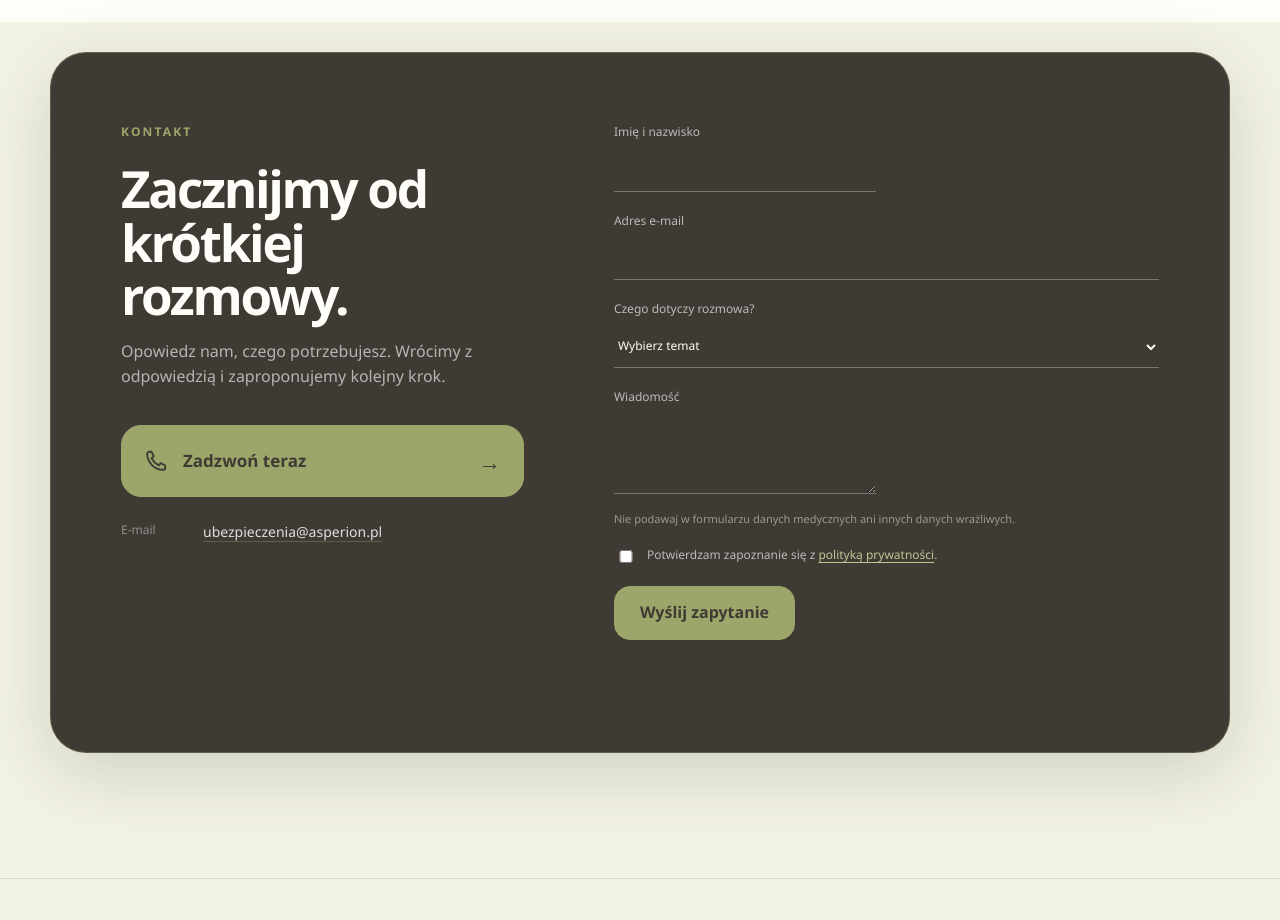
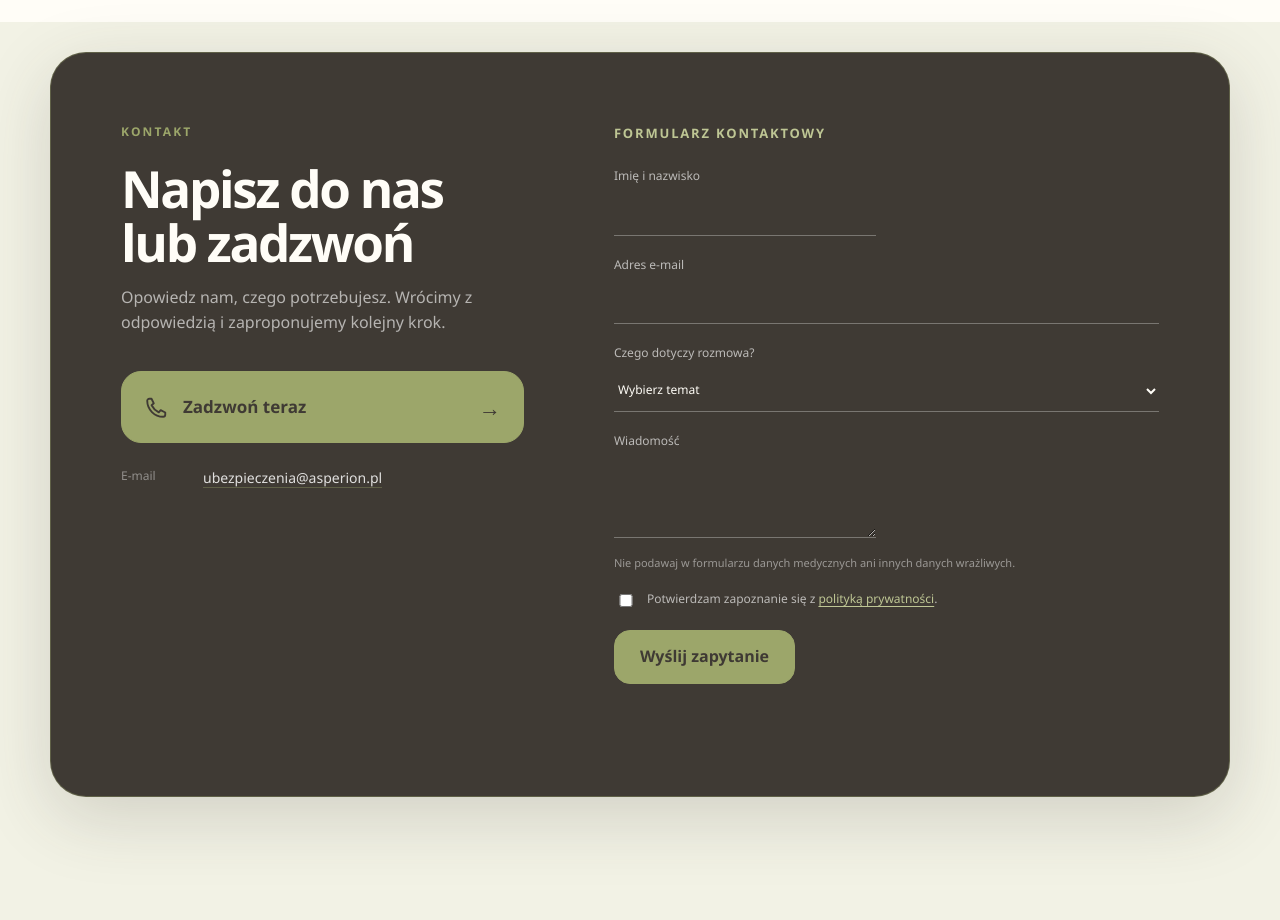
Before and after one commit to ukasshee/asperion, a website: page index.html in a window 1280 px wide. Shown: the part 3980-4900 px from the top of the page. Drawn offline with Linux system fonts and the light colour scheme.

Commit message:
Improve contact section copy

```diff
--- a/app.js
+++ b/app.js
@@ -11,7 +11,7 @@ const translations = {
     offer1Title: "Komunikacyjne", offer1Text: "OC, AC, NNW i assistance — ochrona kierowcy, pasażerów oraz pojazdu.", offer1Alt: "Oliwkowy samochód zaparkowany przed domem", offer2Title: "Majątkowe", offer2Text: "Ochrona domu, mieszkania, wyposażenia i odpowiedzialności w życiu prywatnym.", offer2Alt: "Oświetlony dom otoczony zielenią o zmierzchu", offer3Title: "Firmowe", offer3Text: "Ochrona majątku, pracowników, odpowiedzialności i ciągłości działania firmy.", offer3Alt: "Właściciele firmy omawiający plany przy stole", offer4Title: "Zdrowotne", offer4Text: "Dostęp do prywatnej opieki medycznej, specjalistów, badań i leczenia.", offer4Alt: "Lekarka podczas spokojnej konsultacji z pacjentką", learnMore: "Dowiedz się więcej <span>→</span>",
     processEyebrow: "JAK DZIAŁAMY", processTitle: "Prościej, niż myślisz.", processLead: "Bierzemy na siebie porównanie wariantów i formalności. Ty podejmujesz świadomą decyzję.", processCta: "Zacznij od rozmowy", step1Title: "Rozmowa", step1Text: "Poznajemy Twoją sytuację, cele i najważniejsze ryzyka.", step2Title: "Analiza", step2Text: "Porównujemy dostępne rozwiązania i wskazujemy różnice.", step3Title: "Decyzja", step3Text: "Wyjaśniamy warunki i pomagamy bezpiecznie przejść przez formalności.",
     aboutEyebrow: "ASPERION", aboutTitle: "Ubezpieczenia są złożone. Nasza rola to uczynić je zrozumiałymi.", aboutText1: "Łączymy znajomość rynku z indywidualnym podejściem. Patrzymy szerzej niż na samą cenę — liczy się zakres ochrony, wyłączenia i realne wsparcie wtedy, gdy jest potrzebne.", aboutText2: "Budujemy relacje oparte na zaufaniu, przejrzystości i odpowiedzialności.",
-    contactEyebrow: "KONTAKT", contactTitle: "Zacznijmy od krótkiej rozmowy.", contactLead: "Opowiedz nam, czego potrzebujesz. Wrócimy z odpowiedzią i zaproponujemy kolejny krok.", companyType: "Pośrednictwo Ubezpieczeniowe", addressLabel: "Adres", phoneLabel: "Telefon", callNow: "Zadzwoń teraz", formName: "Imię i nazwisko", formEmail: "Adres e-mail", formTopic: "Czego dotyczy rozmowa?", formChoose: "Wybierz temat", formMotor: "Ubezpieczenia komunikacyjne", formProperty: "Ubezpieczenia majątkowe", formHealth: "Ubezpieczenia zdrowotne", formBusiness: "Ubezpieczenia firmowe", formOther: "Inny temat", formMessage: "Wiadomość", formSensitive: "Nie podawaj w formularzu danych medycznych ani innych danych wrażliwych.", formConsent: "Potwierdzam zapoznanie się z <a href=\"privacy.html\">polityką prywatności</a>.", formSubmit: "Wyślij zapytanie", formSending: "Wysyłanie…", formSuccess: "Dziękujemy! Wiadomość została wysłana. Odpowiemy najszybciej, jak to możliwe.", formError: "Nie udało się wysłać wiadomości. Spróbuj ponownie lub napisz na ubezpieczenia@asperion.pl.", formRateLimit: "Wysłano zbyt wiele zapytań. Spróbuj ponownie za kilka minut.", rights: "Wszelkie prawa zastrzeżone.", privacy: "Polityka prywatności", cookies: "Cookies",
+    contactEyebrow: "KONTAKT", contactTitle: "Napisz do nas lub zadzwoń", contactLead: "Opowiedz nam, czego potrzebujesz. Wrócimy z odpowiedzią i zaproponujemy kolejny krok.", companyType: "Pośrednictwo Ubezpieczeniowe", addressLabel: "Adres", phoneLabel: "Telefon", callNow: "Zadzwoń teraz", formHeading: "Formularz kontaktowy", formName: "Imię i nazwisko", formEmail: "Adres e-mail", formTopic: "Czego dotyczy rozmowa?", formChoose: "Wybierz temat", formMotor: "Ubezpieczenia komunikacyjne", formProperty: "Ubezpieczenia majątkowe", formHealth: "Ubezpieczenia zdrowotne", formBusiness: "Ubezpieczenia firmowe", formOther: "Inny temat", formMessage: "Wiadomość", formSensitive: "Nie podawaj w formularzu danych medycznych ani innych danych wrażliwych.", formConsent: "Potwierdzam zapoznanie się z <a href=\"privacy.html\">polityką prywatności</a>.", formSubmit: "Wyślij zapytanie", formSending: "Wysyłanie…", formSuccess: "Dziękujemy! Wiadomość została wysłana. Odpowiemy najszybciej, jak to możliwe.", formError: "Nie udało się wysłać wiadomości. Spróbuj ponownie lub napisz na ubezpieczenia@asperion.pl.", formRateLimit: "Wysłano zbyt wiele zapytań. Spróbuj ponownie za kilka minut.", rights: "Wszelkie prawa zastrzeżone.", privacy: "Polityka prywatności", cookies: "Cookies",
     themeToLight: "Włącz jasny motyw", themeToDark: "Włącz ciemny motyw", title: "Asperion — ubezpieczenia dobrane do Ciebie", description: "Asperion — pośrednictwo ubezpieczeniowe dla osób, rodzin i firm."
   },
   en: {
@@ -22,7 +22,7 @@ const translations = {
     offer1Title: "Motor", offer1Text: "Third-party liability, comprehensive cover, accident insurance and assistance for drivers, passengers and vehicles.", offer1Alt: "Olive-green car parked in front of a home", offer2Title: "Property", offer2Text: "Protection for your house, apartment, belongings and personal liability.", offer2Alt: "A warmly lit home surrounded by greenery at dusk", offer3Title: "Business", offer3Text: "Protection for company assets, employees, liability and business continuity.", offer3Alt: "Business owners discussing plans at a table", offer4Title: "Health", offer4Text: "Access to private medical care, specialists, diagnostic tests and treatment.", offer4Alt: "Doctor during a calm consultation with a patient", learnMore: "Learn more <span>→</span>",
     processEyebrow: "HOW IT WORKS", processTitle: "Simpler than you think.", processLead: "We take care of comparing options and paperwork. You make an informed decision.", processCta: "Start with a conversation", step1Title: "Conversation", step1Text: "We learn about your situation, goals and key risks.", step2Title: "Analysis", step2Text: "We compare available solutions and highlight the differences.", step3Title: "Decision", step3Text: "We explain the terms and guide you safely through the formalities.",
     aboutEyebrow: "ASPERION", aboutTitle: "Insurance is complex. Our role is to make it clear.", aboutText1: "We combine market knowledge with a personal approach. We look beyond price — coverage, exclusions and genuine support when it matters are what count.", aboutText2: "We build relationships based on trust, transparency and responsibility.",
-    contactEyebrow: "CONTACT", contactTitle: "Let's start with a short conversation.", contactLead: "Tell us what you need. We will get back to you and suggest the next step.", companyType: "Insurance Brokerage", addressLabel: "Address", phoneLabel: "Phone", callNow: "Call now", formName: "Full name", formEmail: "Email address", formTopic: "What would you like to discuss?", formChoose: "Choose a topic", formMotor: "Motor insurance", formProperty: "Property insurance", formHealth: "Health insurance", formBusiness: "Business insurance", formOther: "Other", formMessage: "Message", formSensitive: "Do not include medical information or other sensitive data in this form.", formConsent: "I confirm that I have read the <a href=\"privacy.html\">privacy policy</a>.", formSubmit: "Send enquiry", formSending: "Sending…", formSuccess: "Thank you! Your message has been sent. We will reply as soon as possible.", formError: "We could not send your message. Please try again or email ubezpieczenia@asperion.pl.", formRateLimit: "Too many enquiries have been sent. Please try again in a few minutes.", rights: "All rights reserved.", privacy: "Privacy policy", cookies: "Cookies",
+    contactEyebrow: "CONTACT", contactTitle: "Write to us or give us a call", contactLead: "Tell us what you need. We will get back to you and suggest the next step.", companyType: "Insurance Brokerage", addressLabel: "Address", phoneLabel: "Phone", callNow: "Call now", formHeading: "Contact form", formName: "Full name", formEmail: "Email address", formTopic: "What would you like to discuss?", formChoose: "Choose a topic", formMotor: "Motor insurance", formProperty: "Property insurance", formHealth: "Health insurance", formBusiness: "Business insurance", formOther: "Other", formMessage: "Message", formSensitive: "Do not include medical information or other sensitive data in this form.", formConsent: "I confirm that I have read the <a href=\"privacy.html\">privacy policy</a>.", formSubmit: "Send enquiry", formSending: "Sending…", formSuccess: "Thank you! Your message has been sent. We will reply as soon as possible.", formError: "We could not send your message. Please try again or email ubezpieczenia@asperion.pl.", formRateLimit: "Too many enquiries have been sent. Please try again in a few minutes.", rights: "All rights reserved.", privacy: "Privacy policy", cookies: "Cookies",
     themeToLight: "Switch to light theme", themeToDark: "Switch to dark theme", title: "Asperion — insurance tailored to you", description: "Asperion — insurance brokerage for individuals, families and businesses."
   }
 };
--- a/index.html
+++ b/index.html
@@ -214,6 +214,7 @@
         </div>
         <form class="contact-form" id="contact-form">
           <div class="form-honeypot" aria-hidden="true"><label>Website<input type="text" name="website" tabindex="-1" autocomplete="off" /></label></div>
+          <h3 class="form-heading" data-i18n="formHeading">Formularz kontaktowy</h3>
           <label><span data-i18n="formName">Imię i nazwisko</span><input type="text" name="name" autocomplete="name" required /></label>
           <label><span data-i18n="formEmail">Adres e-mail</span><input type="email" name="email" autocomplete="email" required /></label>
           <label><span data-i18n="formTopic">Czego dotyczy rozmowa?</span>
--- a/styles.css
+++ b/styles.css
@@ -158,8 +158,9 @@ h1 em { font-family: Georgia, serif; font-weight: 400; }
 .contact-details dd a:hover { color: var(--olive-light); border-color: var(--olive-light); }
 .contact-form { display: grid; grid-template-columns: 1fr 1fr; gap: 20px; }
 .form-honeypot { position: absolute !important; left: -10000px !important; width: 1px; height: 1px; overflow: hidden; }
+.form-heading { grid-column: 1 / -1; margin: 0 0 4px; color: var(--olive-light); font-size: 13px; font-weight: 700; letter-spacing: .14em; text-transform: uppercase; }
 .contact-form label { display: flex; flex-direction: column; gap: 8px; font-size: 12px; color: rgba(255,255,255,.65); }
-.contact-form label:nth-child(3), .contact-form label:nth-child(4), .form-privacy-note, .consent, .contact-form button, .form-status { grid-column: 1 / -1; }
+.contact-form label:nth-child(4), .contact-form label:nth-child(5), .form-privacy-note, .consent, .contact-form button, .form-status { grid-column: 1 / -1; }
 .contact-form input, .contact-form select, .contact-form textarea { width: 100%; border: 0; border-bottom: 1px solid rgba(255,255,255,.3); border-radius: 0; outline: none; padding: 10px 0 12px; background: transparent; color: var(--white); }
 .contact-form select option { background: var(--brown); }
 .contact-form textarea { resize: vertical; }
```
